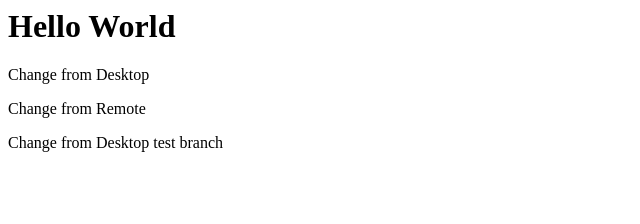
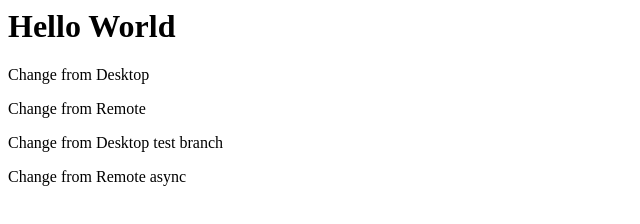
Before and after one commit to Oozdil/gitTest, a plain HTML site: page index.html in a window 1280 px wide. Shown: the whole page, without its empty margins (0-640 px from the left). Drawn offline with Linux system fonts and the light colour scheme.

Commit message:
Update index.html remote async

```diff
--- a/index.html
+++ b/index.html
@@ -2,3 +2,4 @@
 <p>Change from Desktop</p>
 <p>Change from Remote</p>
 <p>Change from Desktop test branch</p>
+<p>Change from Remote async</p>
```
